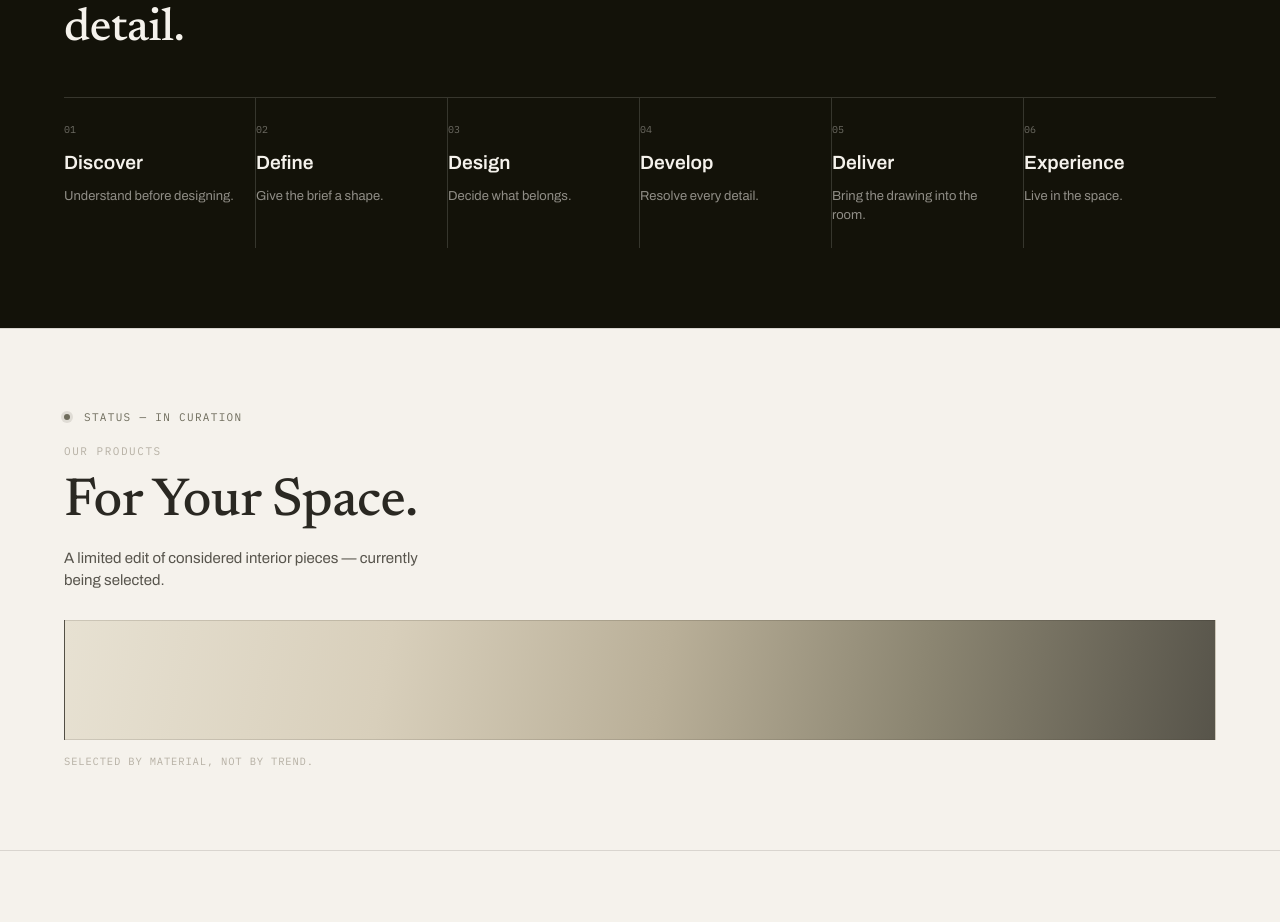
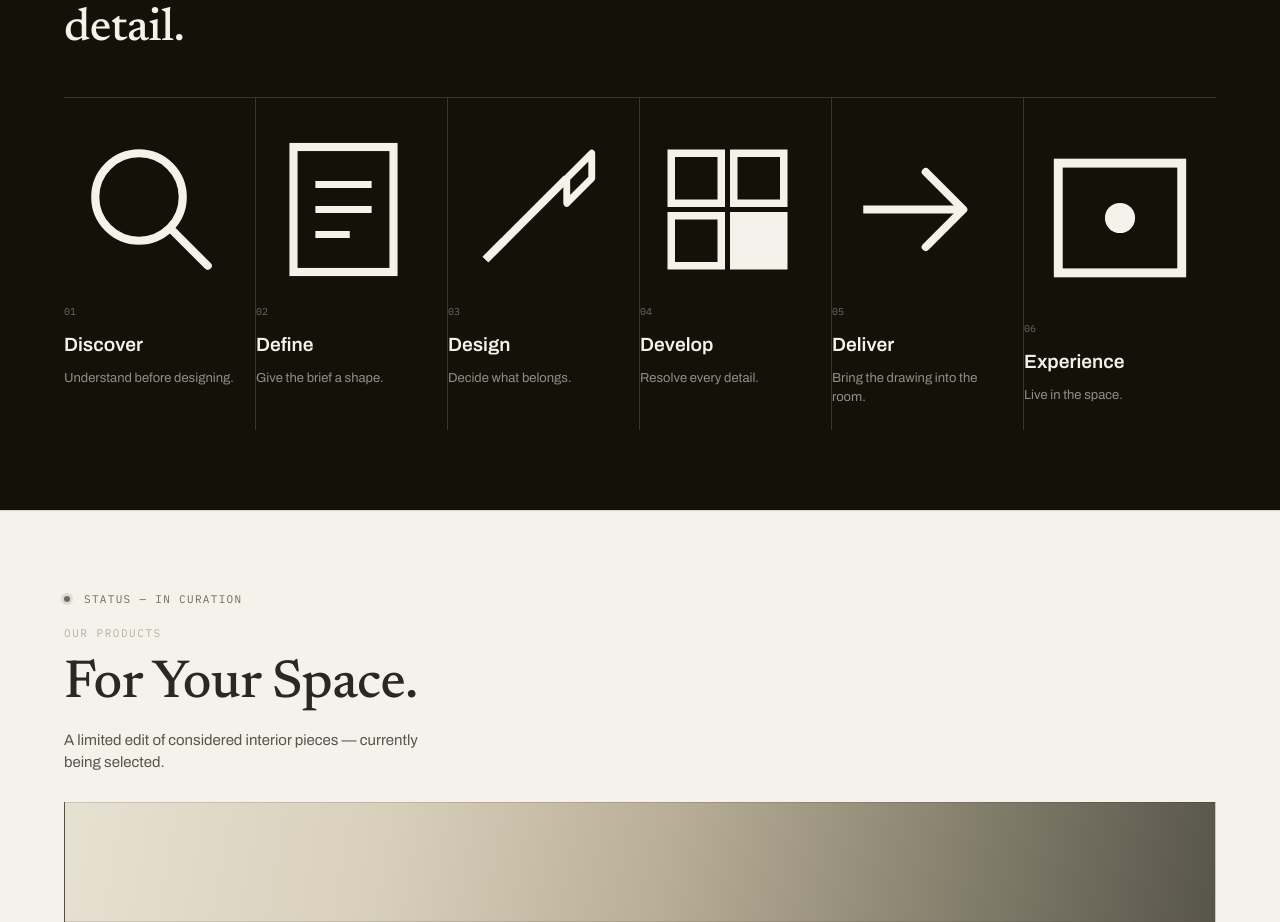
Before and after one commit to harishpixcel-debug/h-aesthetic-studio, a Next.js app: page / in a window 1280 px wide. Shown: the part 3540-4462 px from the top of the page. Built offline with nearby package versions, Linux system fonts and the light colour scheme.

Commit message:
Add icons to Process section

```diff
--- a/components/ProcessSection.tsx
+++ b/components/ProcessSection.tsx
@@ -1,5 +1,49 @@
 import { processSteps } from "@/lib/content";
 import Reveal from "./Reveal";
+
+const ICONS: Record<string, JSX.Element> = {
+  "01": (
+    <svg viewBox="0 0 28 28" fill="none" xmlns="http://www.w3.org/2000/svg">
+      <circle cx="12" cy="12" r="7" stroke="currentColor" strokeWidth="1.3" />
+      <line x1="17.2" y1="17.2" x2="23" y2="23" stroke="currentColor" strokeWidth="1.3" strokeLinecap="round" />
+    </svg>
+  ),
+  "02": (
+    <svg viewBox="0 0 28 28" fill="none" xmlns="http://www.w3.org/2000/svg">
+      <rect x="6" y="4" width="16" height="20" stroke="currentColor" strokeWidth="1.3" />
+      <line x1="9.5" y1="10" x2="18.5" y2="10" stroke="currentColor" strokeWidth="1.1" />
+      <line x1="9.5" y1="14" x2="18.5" y2="14" stroke="currentColor" strokeWidth="1.1" />
+      <line x1="9.5" y1="18" x2="15" y2="18" stroke="currentColor" strokeWidth="1.1" />
+    </svg>
+  ),
+  "03": (
+    <svg viewBox="0 0 28 28" fill="none" xmlns="http://www.w3.org/2000/svg">
+      <line x1="6" y1="22" x2="19" y2="9" stroke="currentColor" strokeWidth="1.3" />
+      <path d="M19 9 L23 5 L23 9 L19 13 Z" stroke="currentColor" strokeWidth="1.1" strokeLinejoin="round" />
+      <line x1="6" y1="22" x2="9" y2="19" stroke="currentColor" strokeWidth="1.3" />
+    </svg>
+  ),
+  "04": (
+    <svg viewBox="0 0 28 28" fill="none" xmlns="http://www.w3.org/2000/svg">
+      <rect x="5" y="5" width="8" height="8" stroke="currentColor" strokeWidth="1.2" />
+      <rect x="15" y="5" width="8" height="8" stroke="currentColor" strokeWidth="1.2" />
+      <rect x="5" y="15" width="8" height="8" stroke="currentColor" strokeWidth="1.2" />
+      <rect x="15" y="15" width="8" height="8" fill="currentColor" stroke="currentColor" strokeWidth="1.2" />
+    </svg>
+  ),
+  "05": (
+    <svg viewBox="0 0 28 28" fill="none" xmlns="http://www.w3.org/2000/svg">
+      <line x1="5" y1="14" x2="21" y2="14" stroke="currentColor" strokeWidth="1.3" />
+      <path d="M15 8 L21 14 L15 20" stroke="currentColor" strokeWidth="1.3" strokeLinecap="round" strokeLinejoin="round" />
+    </svg>
+  ),
+  "06": (
+    <svg viewBox="0 0 28 28" fill="none" xmlns="http://www.w3.org/2000/svg">
+      <rect x="5" y="6" width="18" height="16" stroke="currentColor" strokeWidth="1.3" />
+      <circle cx="14" cy="14" r="2.2" fill="currentColor" />
+    </svg>
+  ),
+};
 
 export default function ProcessSection() {
   return (
@@ -16,6 +60,8 @@ export default function ProcessSection() {
         <div className="process-list">
           {processSteps.map((step) => (
             <div className="process-step" key={step.num}>
+              <div className="process-node" aria-hidden="true"></div>
+              <div className="process-icon" aria-hidden="true">{ICONS[step.num]}</div>
               <div className="process-num">{step.num}</div>
               <div className="process-name">{step.name}</div>
               <div className="process-idea">{step.idea}</div>
```
